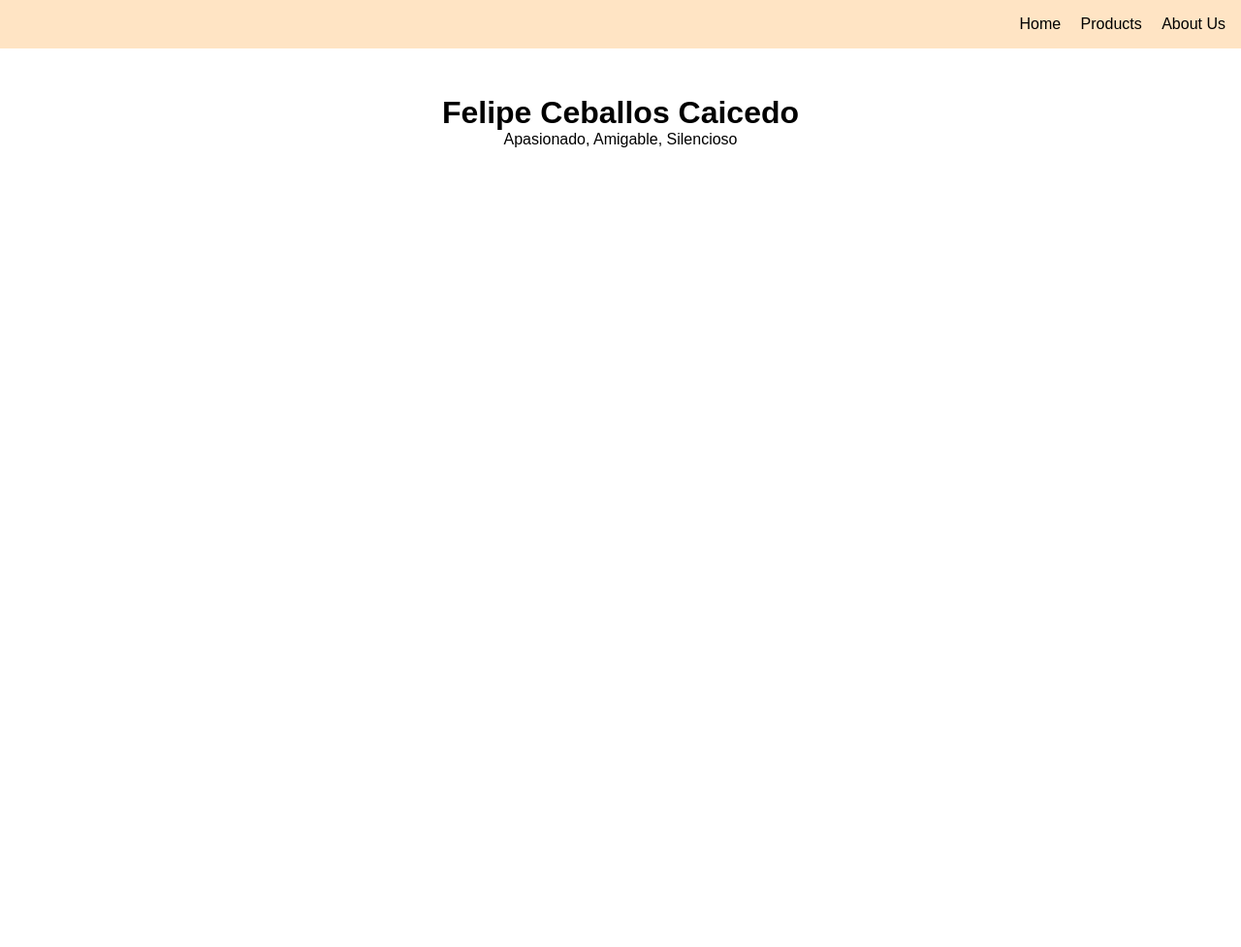
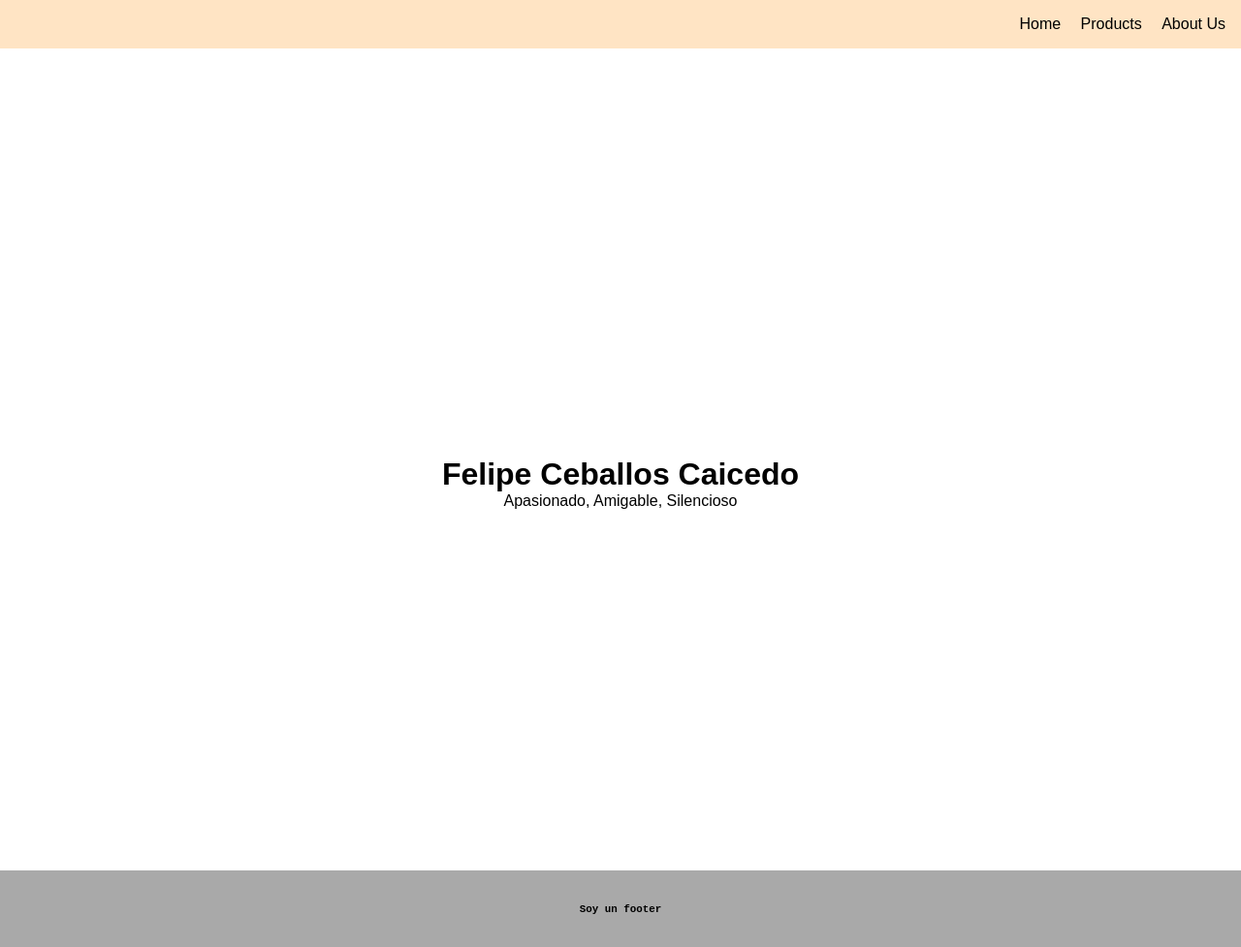
Before and after one commit to Felipeceballos12/Git-Github, a plain HTML site: page index.html in a window 1280 px wide. Shown: the whole page at 97% size. Before the commit the page ends 800 px from the top, so only its background shows below. Drawn offline with Linux system fonts and the light colour scheme.

Commit message:
se ha agreagdo el footer y se ha cambiado el height al contenedor main

```diff
--- a/css/index.css
+++ b/css/index.css
@@ -40,3 +40,18 @@ header {
   color: crimson;
   transition: 0.2s;
 }
+
+main {
+  display: grid;
+  place-content: center;
+
+  height: 100vh;
+}
+
+footer {
+  background-color: darkgrey;
+  padding: 2rem 1rem;
+
+  font-family: monospace;
+  font-weight: 600;
+}
--- a/index.html
+++ b/index.html
@@ -28,5 +28,8 @@
         <h1>Felipe Ceballos Caicedo</h1>
         <p>Apasionado, Amigable, Silencioso</p>
     </main>
+    <footer>
+        <p><small>Soy un footer</small></p>
+    </footer>
 </body>
 </html>
```
